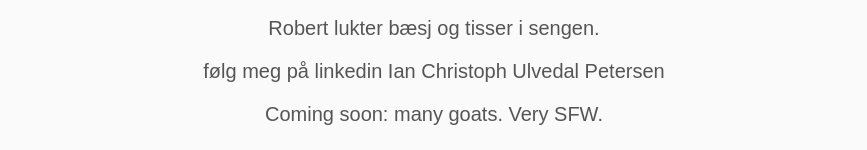
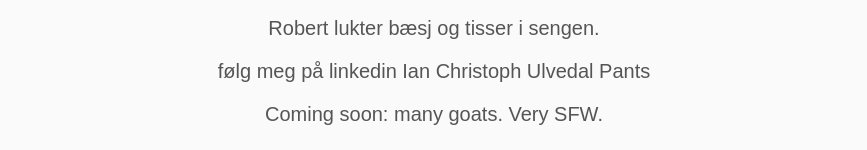
Before and after one commit to saschu14/goatsesfw, a plain HTML site: page index.html in a window 1280 px wide. Shown: the part 209-359 px from the top of the page, without its empty margins (206-1073 px from the left). Drawn offline with Linux system fonts and the light colour scheme.

Commit message:
Update index.html

```diff
--- a/index.html
+++ b/index.html
@@ -22,7 +22,7 @@
     <h1>🐐 Goat Safe For Work 🐐</h1>
     <p>Welcome to the most workplace-appropriate goat website on the internet.</p>
     <p>Robert lukter bæsj og tisser i sengen.</p>
-    <p> følg meg på linkedin Ian Christoph Ulvedal Petersen </p>
+    <p> følg meg på linkedin Ian Christoph Ulvedal Pants </p>
     <p>Coming soon: many goats. Very SFW.</p>
     <img src="https://upload.wikimedia.org/wikipedia/commons/5/5b/Goat_in_capeweed.jpg">
     <img src="https://raw.githubusercontent.com/saschu14/goatsesfw/main/mariosfw.jpg" alt="funny mario">
```
